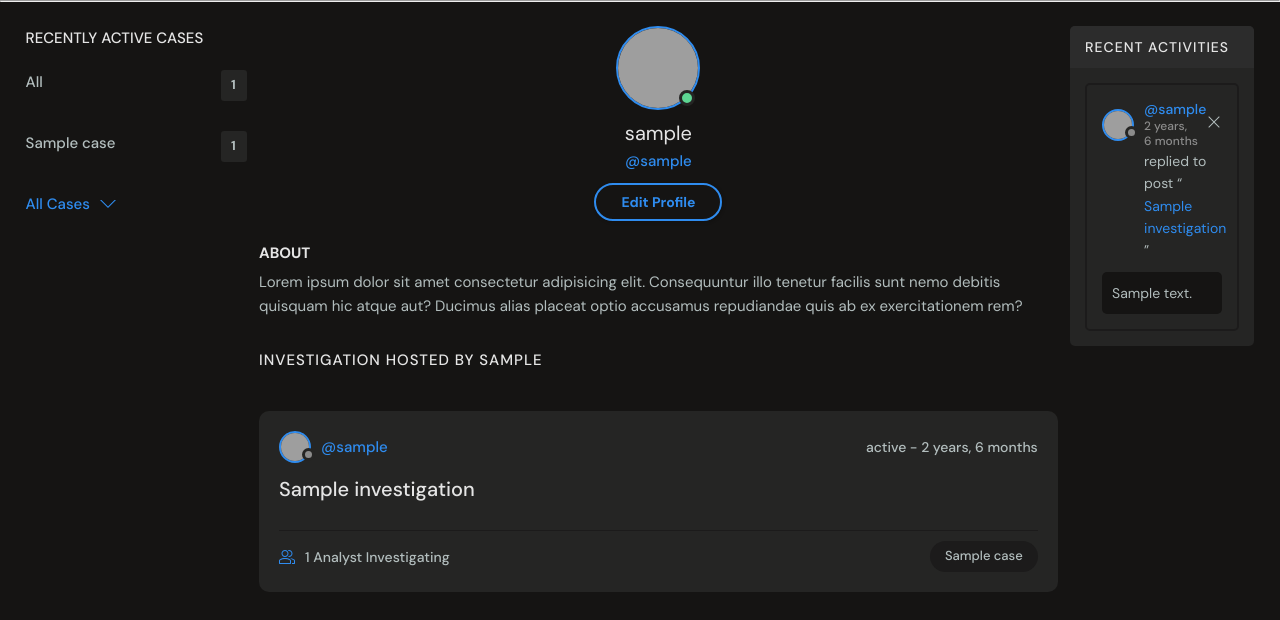
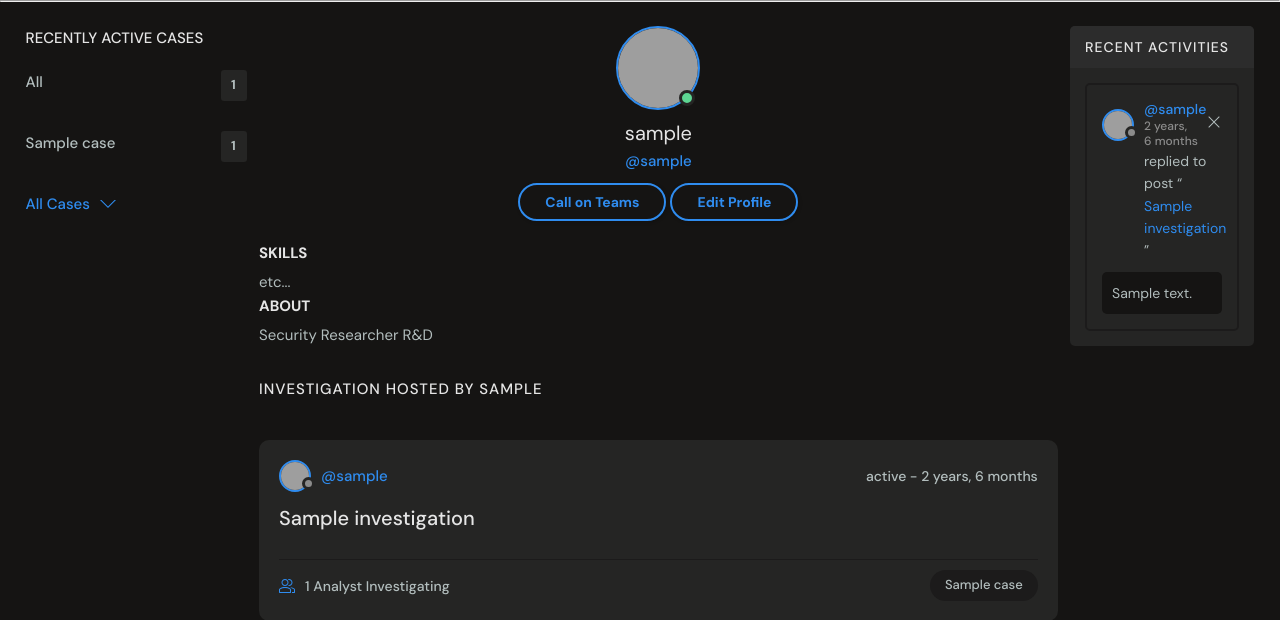
Before and after one commit to crowdere/CaseManager, a Django app: page /profile/1/ in a window 1280 px wide. Shown: the part 76-696 px from the top of the page. Run offline with Django 4.2, Linux system fonts and the light colour scheme; a user stored in the database is signed in; tables that the repository leaves empty hold one stand-in row (values such as "Sample post"); grey boxes are pictures that could not be loaded.

Commit message:
Added teams deep links on profile and investigations

```diff
--- a/casemanager/base/templates/base/profile.html
+++ b/casemanager/base/templates/base/profile.html
@@ -19,17 +19,18 @@
         <div class="profile__info">
           <h3>{{user.username}}</h3>
           <p>@{{user.username}}</p>
-
+          <a href="MSTeams:/l/chat/0/0?users={{user.email}}" class="btn btn--main btn--pill">Call on Teams</a>
           {% if request.user == user%}
             <a href="{% url 'update-user'%}" class="btn btn--main btn--pill">Edit Profile</a>
           {% endif %}
         </div>
         <div class="profile__about">
+          <h3>Skills</h3>
+          etc...
           <h3>About</h3>
           <p>
-            Lorem ipsum dolor sit amet consectetur adipisicing elit. Consequuntur illo tenetur
-            facilis sunt nemo debitis quisquam hic atque aut? Ducimus alias placeat optio
-            accusamus repudiandae quis ab ex exercitationem rem?
+            <label>Security Researcher</label>
+            <label>R&D</label>
           </p>
         </div>
       </div>
--- a/casemanager/base/views.py
+++ b/casemanager/base/views.py
@@ -169,7 +169,6 @@ def userProfile(request,pk):
     investigations = user.investigation_set.all()
     investigation_messages = user.message_set.all()
     cases = Case.objects.all()
-
     context = {'user':user,
                'investigations': investigations,
                'investigation_messages':investigation_messages,
```
Also changed, not shown: casemanager/base/templates/base/investigation.html (+21 -3 lines).
